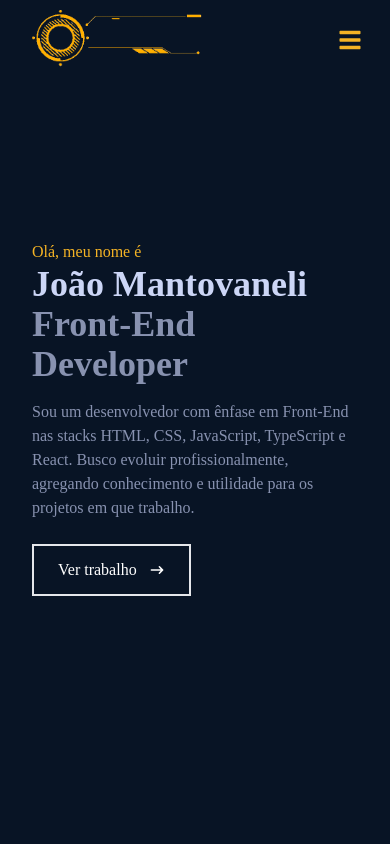
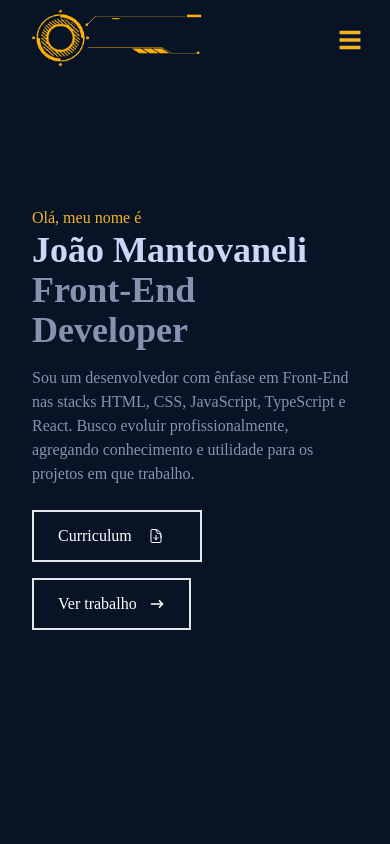
Before and after one commit to jvmantovas/portfolio-react, a React (Create React App) app: page / in a window 390 px wide. Shown: the top 844 px of the page. Built offline with nearby package versions, Linux system fonts and the light colour scheme.

Commit message:
Added CV button mobile screen

```diff
--- a/src/components/Home.jsx
+++ b/src/components/Home.jsx
@@ -1,5 +1,6 @@
 import React from "react";
 import { HiArrowNarrowRight } from "react-icons/hi";
+import { HiOutlineDocumentArrowDown } from "react-icons/hi2";
 import { Link } from "react-scroll";
 
 const Home = () => {
@@ -19,6 +20,20 @@ const Home = () => {
           JavaScript, TypeScript e React. Busco evoluir profissionalmente,
           agregando conhecimento e utilidade para os projetos em que trabalho.
         </p>
+        <div>
+          <a
+            href="https://docs.google.com/document/d/1Julge9Yxbr5_EL3ellBDy5cTcgbphF94/edit?usp=sharing&ouid=113305056471814256385&rtpof=true&sd=true"
+            rel="noreferrer"
+            target="_blank"
+          >
+            <button className="md:hidden text-white group w-[170px] border-2 px-6 py-3 my-2 flex items-center hover:bg-[#F4B325] hover:border-[#e09a03]">
+              Curriculum
+              <span className="group-hover:animate-bounce">
+                <HiOutlineDocumentArrowDown className="ml-4" />
+              </span>
+            </button>
+          </a>
+        </div>
         <div>
           <button className="text-white group border-2 px-6 py-3 my-2 flex items-center hover:bg-[#F4B325] hover:border-[#e09a03]">
             <Link
```
